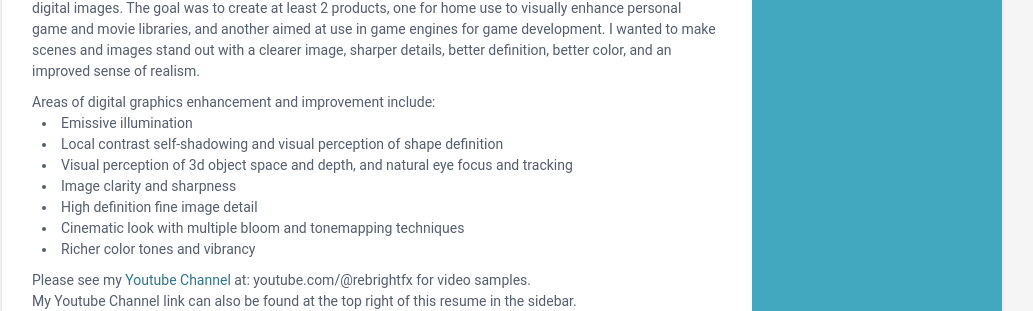
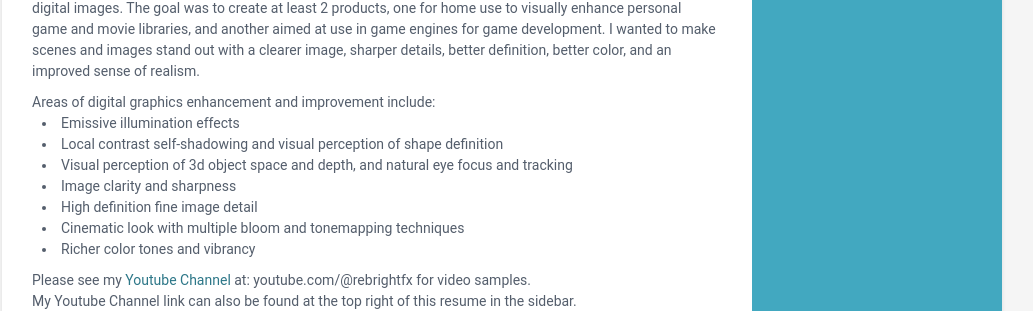
Before and after one commit to techengineer3d/resume, a Jekyll site: the page built from index.html, in a window 1280 px wide and 900 px high, scrolled down 2195 px. Shown: the part 145-456 px from the top of the window, without its empty margins (138-1171 px from the left). Built offline with Jekyll 4.4.1, drawn with Linux system fonts in a browser that asks for light colours.

Commit message:
Update project_data.yml
emissive illumination effects

```diff
--- a/_data/project_data.yml
+++ b/_data/project_data.yml
@@ -19,7 +19,7 @@ projects:
         <p>
         Areas of digital graphics enhancement and improvement include:
         <span class="bullet-point">
-        Emissive illumination
+        Emissive illumination effects
         </span>
         <span class="bullet-point">
         Local contrast self-shadowing and visual perception of shape definition
```
